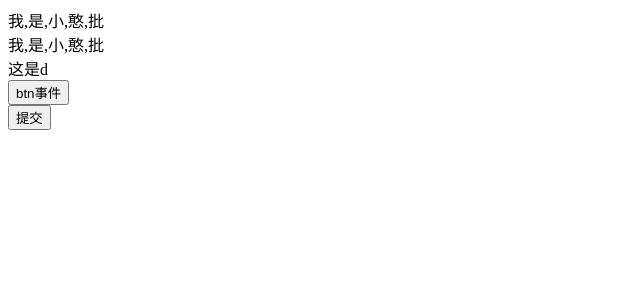
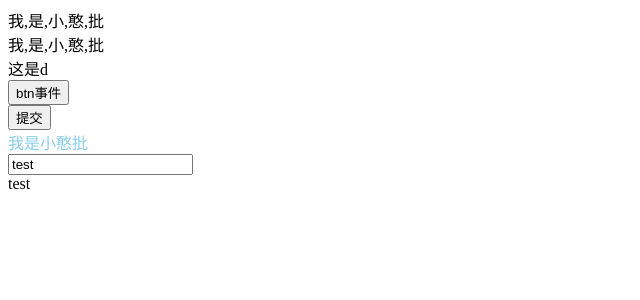
Before and after one commit to xuguojing-xgj/study-vue, a Vue app: page / in a window 1280 px wide. Shown: the top 300 px of the page, without its empty margins (0-640 px from the left). Built offline with nearby package versions, Linux system fonts and the light colour scheme.

Commit message:
Ref 仅表示类型使用

```diff
--- a/src/App.vue
+++ b/src/App.vue
@@ -1,4 +1,5 @@
 <template>
+    <div>
         <div>
             <div v-text="message"></div>
             <div v-html="message1"></div>
@@ -14,13 +15,26 @@
         <form action="/">
             <button @click.prevent="submitFn" type="submit"> 提交 </button>
         </form>
+
+        <div :class="[flag ? 'aStyle' : 'bStyle']">
+            我是小憨批
+        </div>
+        <input v-model="refMessage" />
+        <div>{{ refMessage }}</div>
+    </div>
 </template>
 
 <script setup lang="ts" >
+import { ref } from 'vue'
+import type { Ref } from 'vue'
 const message: string = '我,是,小,憨,批'
 const message1: string = '<div>我,是,小,憨,批</div>'
 
-const flag: string = ''
+const flag: string = '1'
+//  得到的类型 Ref<string | undefined>
+const refMessage = ref<string | number>('test')
+// : Ref<string | number> 仅表示类型
+const RefMessage : Ref<string | number> = ref('0')
 
 const clickFn = () => {
     console.log('触发了点击事件');
@@ -30,7 +44,26 @@ const submitFn = (e: Object) => {
     console.log(e);
 
 }
+interface Props {
+    foo: string,
+    bar?: number
+}
+// defineProps<{ /*... */ }>() 字面量
+// interface Props {/* ... */}
+// defineProps<Props>()
+
+const props = defineProps<Props>()
+let typeFoo = typeof props.foo
+console.log(typeFoo);
+
 </script>
 
 <style scoped>
+.aStyle {
+    color: skyblue;
+}
+
+.bStyle {
+    color: aqua;
+}
 </style>
```
Lines whose indentation alone changed are shown as unchanged.
